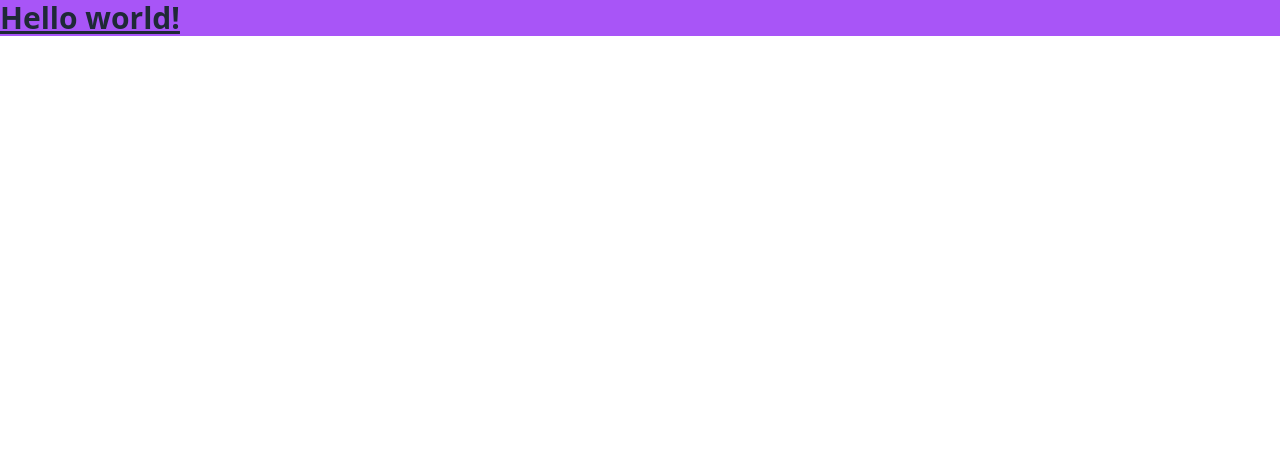
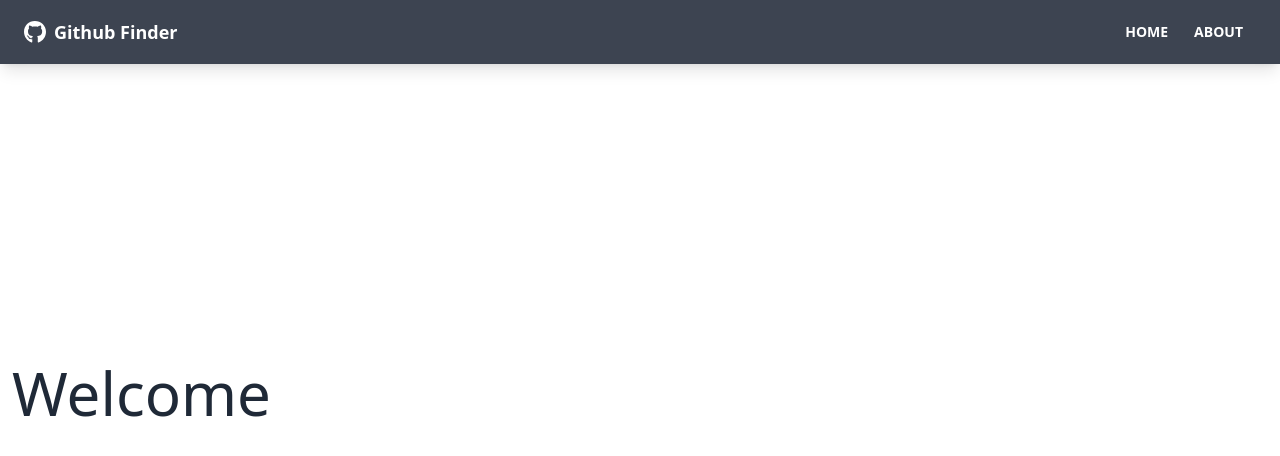
Before and after one commit to priscilamattos/github-finder, a React (Create React App) app: page / in a window 1280 px wide. Shown: the top 456 px of the page. Built offline with nearby package versions, Linux system fonts and the light colour scheme.

Commit message:
Config updates

```diff
--- a/package.json
+++ b/package.json
@@ -9,6 +9,8 @@
     "daisyui": "^2.18.1",
     "react": "^18.0.0",
     "react-dom": "^18.0.0",
+    "react-icons": "^4.4.0",
+    "react-router-dom": "^6.3.0",
     "react-scripts": "5.0.1",
     "tailwindcss": "^3.0.24"
   },
--- a/src/App.js
+++ b/src/App.js
@@ -1,5 +1,26 @@
+import { Route, Routes, BrowserRouter as Router } from "react-router-dom";
+
+import Footer from "./components/layout/Footer";
+import Navbar from "./components/layout/Navbar";
+import Home from "./pages/Home";
+import About from "./pages/About";
+import NotFound from "./pages/NotFound";
+
 export default function App() {
   return (
-    <h1 className="bg-purple-500 text-3xl font-bold underline">Hello world!</h1>
+    <Router>
+      <div className="flex h-screen flex-col justify-between">
+        <Navbar />
+        <main className="container mx-auto px-3 pb-12">
+          <Routes>
+            <Route path="/" element={<Home />} />
+            <Route path="/about" element={<About />} />
+            <Route path="/notfound" element={<NotFound />} />
+            <Route path="/*" element={<NotFound />} />
+          </Routes>
+        </main>
+        <Footer />
+      </div>
+    </Router>
   );
 }
```
Also changed, not shown: 1 other file (tests, documents, lock files or other folders).
